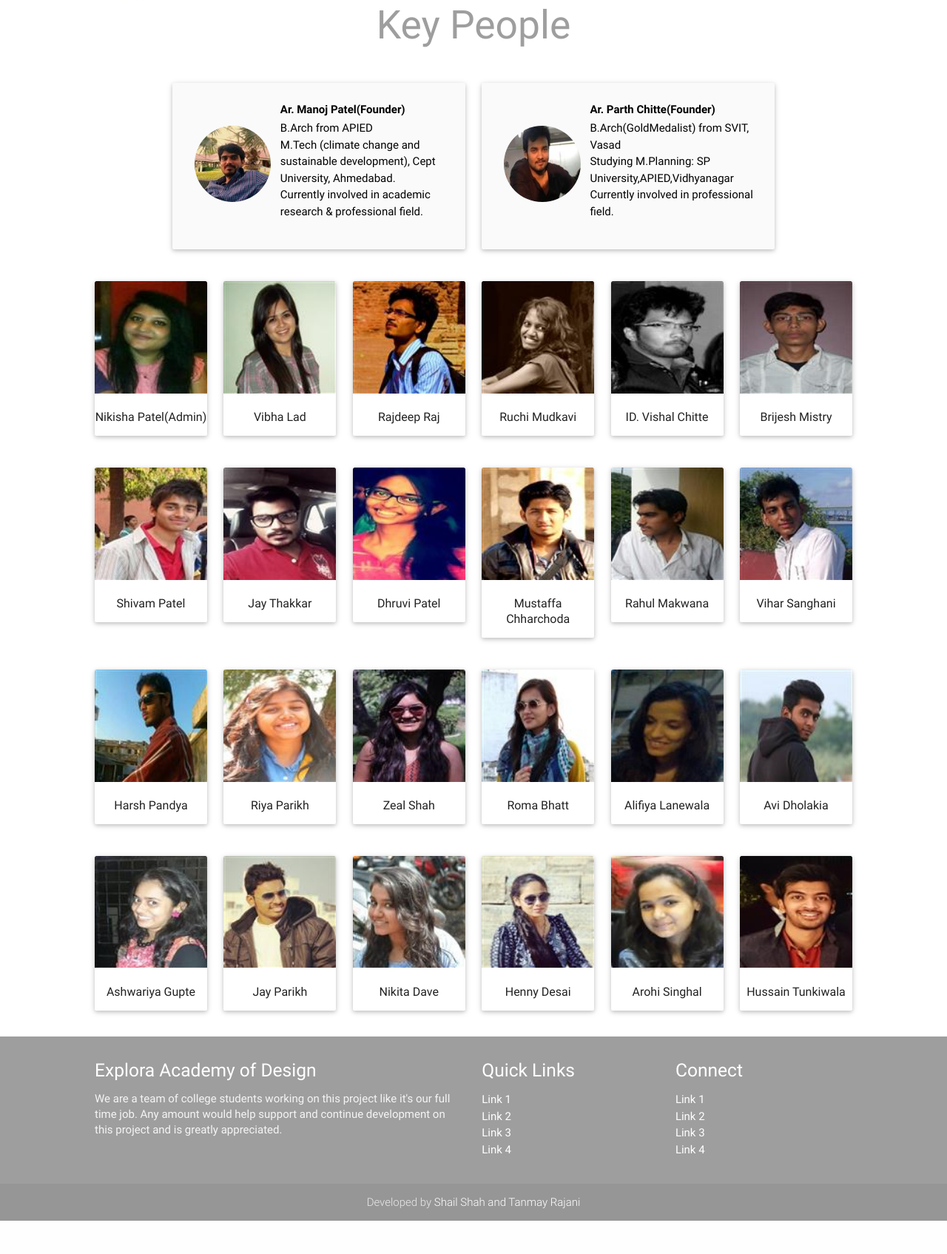
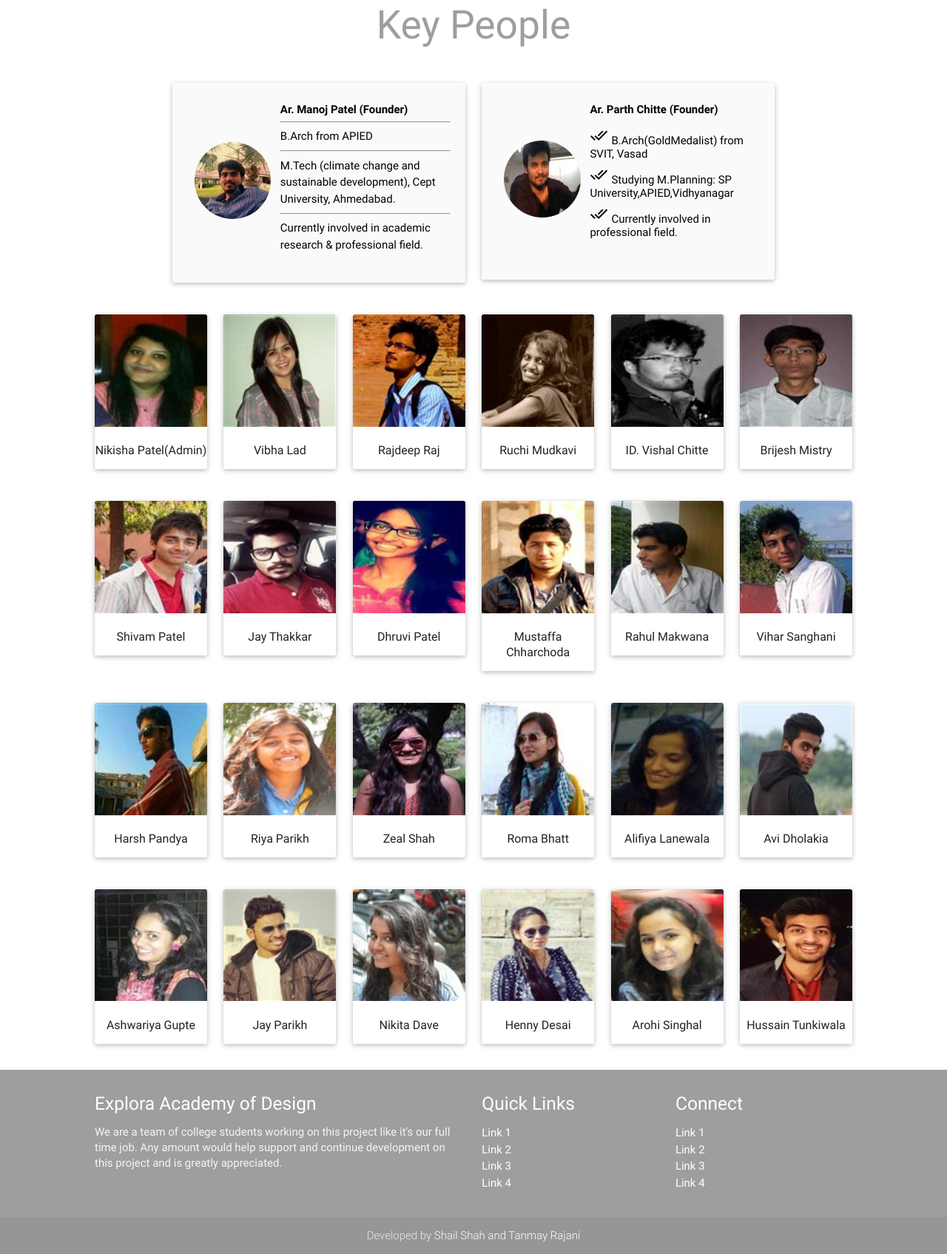
Before and after one commit to shailshah9/Explora.in, a PHP site: page /key_people.html in a window 1280 px wide. Shown: the part 102-1797 px from the top of the page at 74% size. Before the commit the page ends 1752 px from the top, so only its background shows below. Run offline with PHP 8.4, Linux system fonts and the light colour scheme.

Commit message:
left vs right on keypeople founders

```diff
--- a/css/keypeople.css
+++ b/css/keypeople.css
@@ -1,18 +1,23 @@
- .keypeople{
- margin-top:20px;
- margin-left: 10px;
-	}
+.keypeople{
+	margin-top:20px;
+	margin-left: 10px;
+}
 
 .card .card-content{
 	font-size: 16px;
 	text-align: center;
 	padding: 15px 0px;
-	}
+}
 
-.rowcontainer{
 
-	margin-left: auto;
-	margin-right: auto;
+
+.vertialign{
+	vertical-align: top;
+	line-height: 1.2em;
+	margin-top: 7px;
+}
+.vertialign i{
+	margin-right: 5px;
 }
 @media only screen and (max-width : 601px) {
 	.card .card-content{
--- a/key_people.html
+++ b/key_people.html
@@ -7,8 +7,8 @@
 
   <link href="https://fonts.googleapis.com/icon?family=Material+Icons" rel="stylesheet">
   <link href="css/materialize.css" type="text/css" rel="stylesheet" media="screen,projection"/>
+  <link href="css/style.css" type="text/css" rel="stylesheet" media="screen,projection"/>
   <link href="css/keypeople.css" type="text/css" rel="stylesheet" media="screen,projection"/>
-  <link href="css/style.css" type="text/css" rel="stylesheet" media="screen,projection"/>
   <link rel="icon" href="media/logo.png">
 </head>
 <body>
@@ -51,23 +51,23 @@
   </div>
   <div class="container">
 	<div class="row rowcontainer">
-		<div class="container">
+		<div class="container maintwocard">
 			<div class="col s12 m12 l6 ">
 				<div class="card-panel grey lighten-5 z-depth-1">
 					<div class="row valign-wrapper">
 						<div class="col s4 ">
-							<img src="media/KeyPeople/1.jpg" alt="" class="circle responsive-img keypeople"> <!-- notice the "circle" class -->
+							<img src="media/KeyPeople/1.jpg" alt="" class="circle responsive-img keypeople">
+              <!-- notice the "circle" class -->
 						</div>
 						<div class="col s8">
 							<span class="black-text">
-								<h6><b>Ar. Manoj Patel(Founder)</b></br></h6>
-									B.Arch from APIED<br>
+								<h6><b>Ar. Manoj Patel (Founder)</b></h6><hr>
+									B.Arch from APIED<hr>
 									M.Tech
 									(climate change and sustainable development),
-									Cept University, Ahmedabad.<br>
+									Cept University, Ahmedabad.<hr>
 									Currently involved in academic research & professional field.
 							</span>
-
 						</div>
 					</div>
 				</div>
@@ -76,15 +76,17 @@
 				<div class="card-panel grey lighten-5 z-depth-1">
 					<div class="row valign-wrapper">
 						<div class="col s4">
-							<img src="media/KeyPeople/2.jpg" alt="" class="circle responsive-img keypeople"> <!-- notice the "circle" class -->
+							<img src="media/KeyPeople/2.jpg" alt="" class="circle responsive-img keypeople">
+              <!-- notice the "circle" class -->
 						</div>
 					<div class="col s8">
 						<span class="black-text">
-							<h6><b>Ar. Parth Chitte(Founder)</b></br></h6>
-									B.Arch(GoldMedalist) from SVIT, Vasad<br>
-									Studying M.Planning:
-									SP University,APIED,Vidhyanagar <br>
-									Currently involved in professional field.
+							<h6><b>Ar. Parth Chitte (Founder)</b></br></h6>
+                <ul>
+                  <li class="vertialign"><i class="material-icons prefix">done_all</i>B.Arch(GoldMedalist) from SVIT, Vasad</li>
+                  <li class="vertialign"><i class="material-icons prefix">done_all</i>Studying M.Planning: SP University,APIED,Vidhyanagar</li>
+									<li class="vertialign"><i class="material-icons prefix">done_all</i>Currently involved in professional field.</li>
+                </ul>
 						</span>
 
 					</div>
```
Also changed, not shown: index.html (+6 -6 lines).
